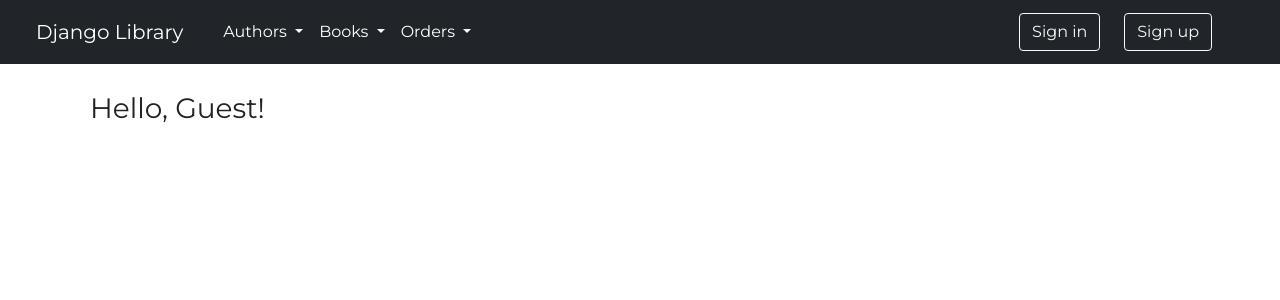
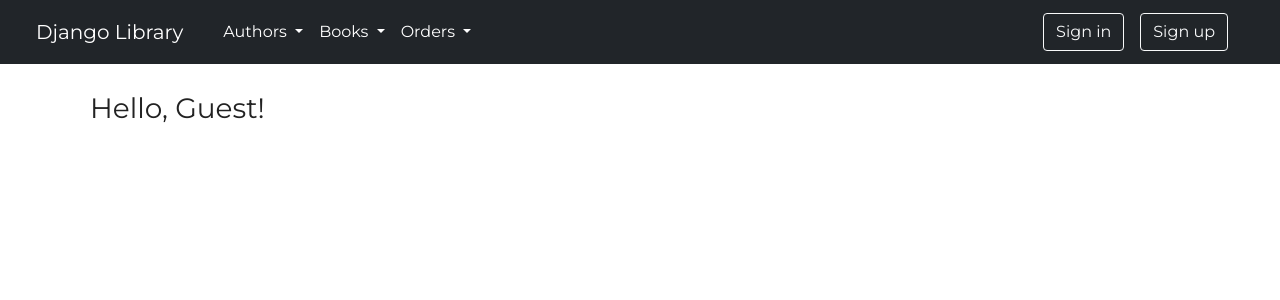
Before and after one commit to yasegor/DjangoLibrary, a Django app: page / in a window 1280 px wide. Shown: the top 300 px of the page. Run offline with Django 4.2, Linux system fonts and the light colour scheme; some libraries are stand-ins or nearby versions.

```diff
--- a/templates/base.html
+++ b/templates/base.html
@@ -79,7 +79,7 @@
 
             {% if not user.is_authenticated %}
                 <ul class="nav justify-content-end">
-                    <li class="nav-item mx-2">
+                    <li class="nav-item mx-3">
                         <div>
                             <button class="btn btn-outline-light" onclick="location.href='{% url 'login' %}'"
                                     aria-expanded="false">
@@ -87,7 +87,7 @@
                             </button>
                         </div>
                     </li>
-                    <li class="nav-item mx-3">
+                    <li class="nav-item">
                         <div>
                             <button class="btn btn-outline-light" onclick="location.href='{% url 'register' %}'"
                                     aria-expanded="false">
```
Also changed, not shown: authentication/models.py (+9 -7 lines), authentication/migrations/0009_alter_profile_avatar.py (added), authentication/migrations/0010_alter_profile_avatar.py (added), authentication/migrations/0011_alter_profile_avatar.py (added).
